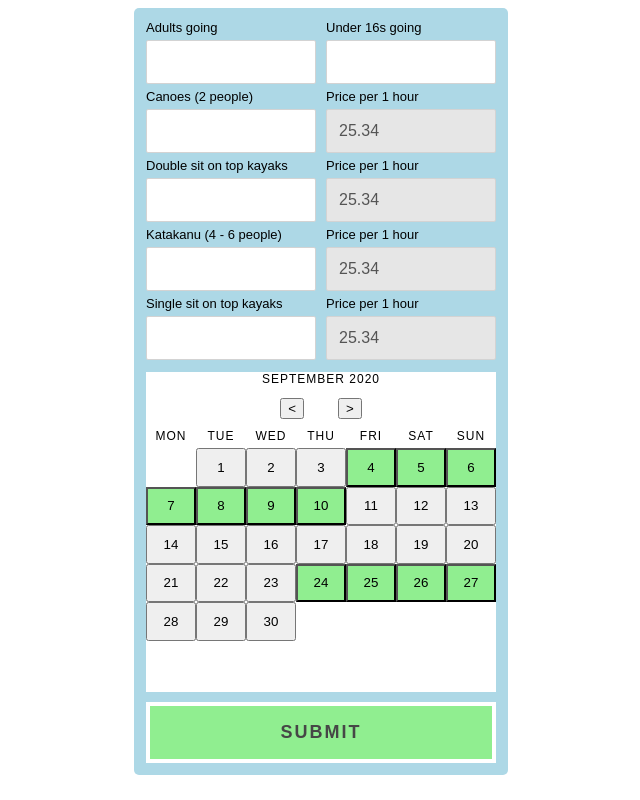
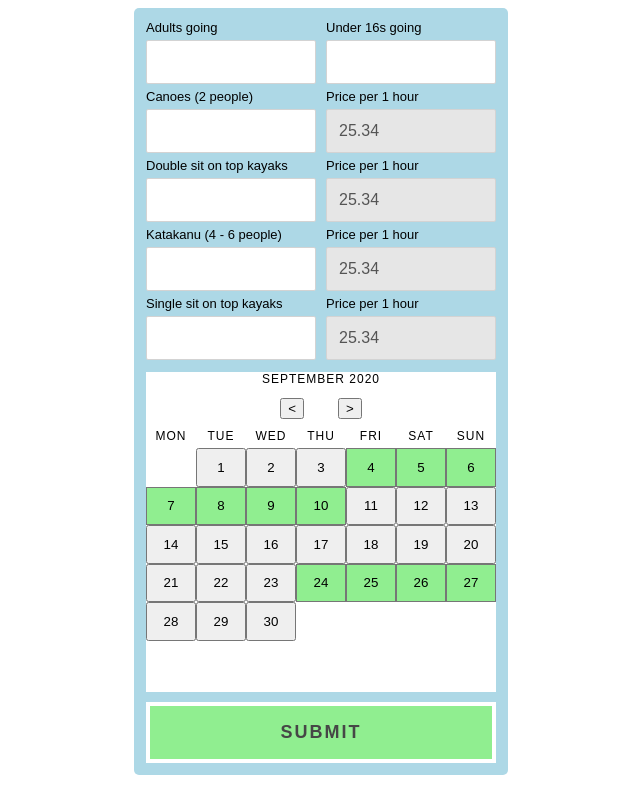
Before and after one commit to Javier-Machin/rental-checkout, a React app: page / in a window 1280 px wide. Shown: the whole page, without its empty margins (319-959 px from the left). Built offline with nearby package versions, Linux system fonts and the light colour scheme.

Commit message:
style: change calendar cell border

```diff
--- a/src/css/Calendar.scss
+++ b/src/css/Calendar.scss
@@ -20,6 +20,7 @@
 
   &__cell-btn--available {
     background-color: lightgreen;
+    border: 1px solid rgb(118, 118, 118);
     cursor: pointer;
   }
 
```
Also changed, not shown: 2 other files (tests, documents, lock files or other folders).
